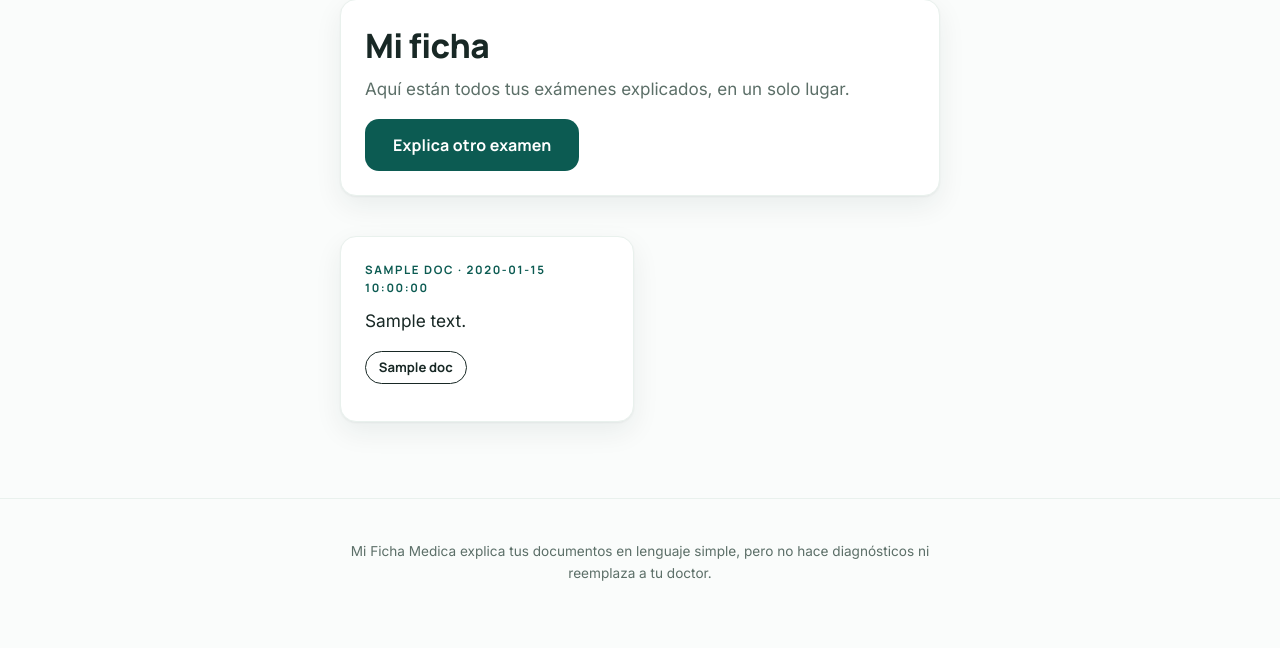
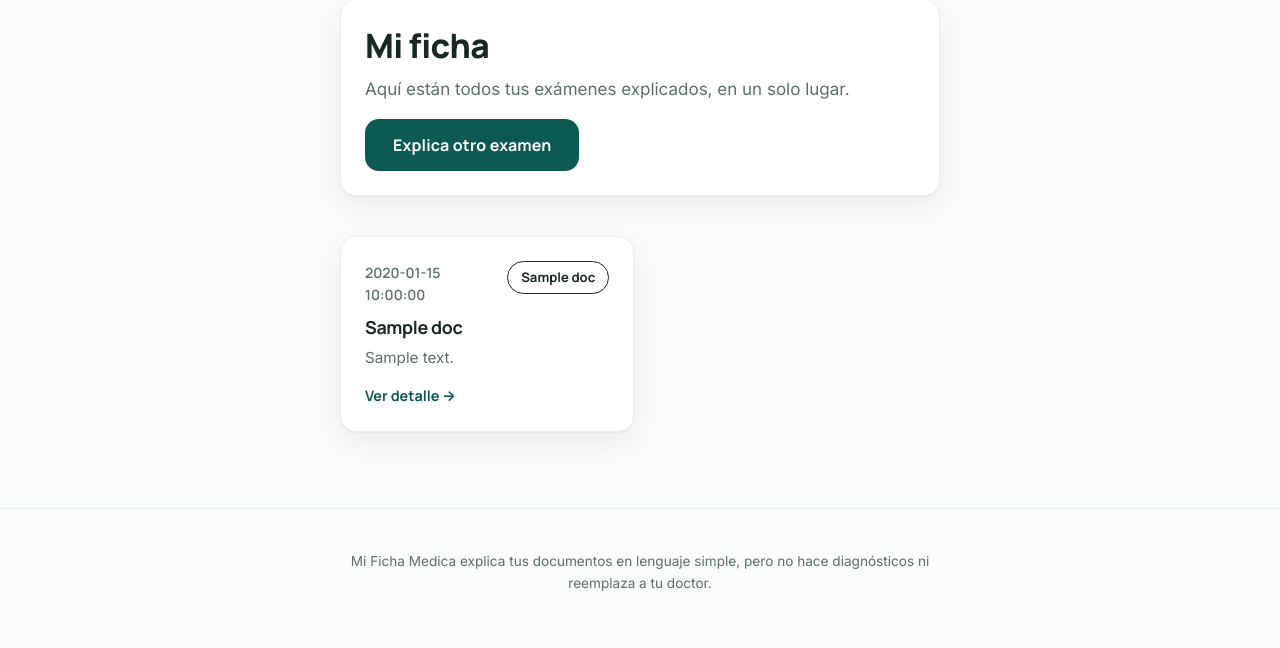
Before and after one commit to danlegion/mificha, a FastAPI app: template templates/vault.html in a window 1280 px wide. Shown: the part 169-817 px from the top of the page. Before the commit the page ends 750 px from the top, so only its background shows below. Run offline with FastAPI, Linux system fonts and the light colour scheme; the template is opened without the code that fills it: most values are stand-ins (such as "Sample title", 1, 10 or a date in 2020).

Commit message:
Tarjetas de /ficha más legibles
- Estructura con jerarquía clara: fila superior con fecha + chip de
  urgencia, tipo de examen como título, resumen con interlineado
  cómodo (máx. 3 líneas) y enlace 'Ver detalle'.
- La tarjeta es columna flexible: el CTA queda abajo y las tarjetas de
  una fila igualan su altura.

Assets v19. Tests: 96/96.

```diff
--- a/static/app.css
+++ b/static/app.css
@@ -539,11 +539,55 @@ h3 { font-size: 1.08rem; margin: 0 0 0.5rem; }
 .doc-card {
   text-decoration: none;
   color: inherit;
-  display: block;
+  display: flex;
+  flex-direction: column;
   transition: border-color 0.15s ease;
 }
 
 .doc-card:hover { border-color: var(--brand); }
+
+.doc-card-top {
+  display: flex;
+  align-items: center;
+  justify-content: space-between;
+  gap: 0.75rem;
+  margin-bottom: 0.55rem;
+}
+
+.doc-card-top .urgency-chip { margin-top: 0; flex-shrink: 0; }
+
+.doc-date {
+  margin: 0;
+  font-size: 0.88rem;
+  font-weight: 600;
+  color: var(--ink-soft);
+  font-family: var(--font-display);
+}
+
+.doc-type {
+  margin: 0 0 0.4rem;
+  font-size: 1.12rem;
+  line-height: 1.3;
+}
+
+.doc-summary {
+  margin: 0 0 0.9rem;
+  font-size: 0.95rem;
+  line-height: 1.6;
+  color: var(--ink-soft);
+  display: -webkit-box;
+  -webkit-line-clamp: 3;
+  -webkit-box-orient: vertical;
+  overflow: hidden;
+}
+
+.doc-cta {
+  margin: auto 0 0;
+  font-size: 0.9rem;
+  font-weight: 700;
+  color: var(--brand);
+  font-family: var(--font-display);
+}
 
 .doc-list { list-style: none; padding: 0; }
 .doc-item a { text-decoration: none; color: var(--ink); display: block; }
--- a/static/sw.js
+++ b/static/sw.js
@@ -3,8 +3,8 @@
    - / : network-first (el home es personal y cambia con cada acción:
      borrar, subir, guardar). Solo se usa la caché sin conexión.
    - NEVER cache /resultado, /ficha, /s/* (clinical data must always be fresh). */
-var CACHE = "mificha-shell-v18";
-var SHELL = ["/static/app.css?v=18", "/static/app.js?v=18", "/static/manifest.json", "/static/brand-mark.svg"];
+var CACHE = "mificha-shell-v19";
+var SHELL = ["/static/app.css?v=19", "/static/app.js?v=19", "/static/manifest.json", "/static/brand-mark.svg"];
 
 self.addEventListener("install", function (event) {
   event.waitUntil(
--- a/templates/base.html
+++ b/templates/base.html
@@ -5,7 +5,7 @@
   <meta name="viewport" content="width=device-width, initial-scale=1">
   <meta name="description" content="Mi Ficha Medica explica tus exámenes médicos en lenguaje simple.">
   <title>{% block title %}Mi Ficha Medica{% endblock %} · Mi Ficha Medica</title>
-  <link rel="stylesheet" href="/static/app.css?v=18">
+  <link rel="stylesheet" href="/static/app.css?v=19">
   <link rel="preconnect" href="https://fonts.googleapis.com">
   <link rel="preconnect" href="https://fonts.gstatic.com" crossorigin>
   <link href="https://fonts.googleapis.com/css2?family=Inter:wght@400;500;600;700&family=Manrope:wght@400;500;600;700;800&display=swap" rel="stylesheet">
@@ -43,7 +43,7 @@
     </div>
   </footer>
 
-  <script src="/static/app.js?v=18" defer></script>
+  <script src="/static/app.js?v=19" defer></script>
   {% block scripts %}{% endblock %}
 </body>
 </html>
--- a/templates/vault.html
+++ b/templates/vault.html
@@ -13,9 +13,13 @@
 <section class="doc-grid" aria-label="Tus documentos">
   {% for doc in docs %}
   <a class="card doc-card" href="/ficha/{{ doc.id }}">
-    <p class="eyebrow">{{ doc.type_label }} · {{ doc.date_label }}</p>
-    <p class="lead">{{ doc.summary_short }}</p>
-    <p class="urgency-chip urgency-{{ doc.urgency_key }}">{{ doc.urgency_label }}</p>
+    <div class="doc-card-top">
+      <p class="doc-date">{{ doc.date_label }}</p>
+      <p class="urgency-chip urgency-{{ doc.urgency_key }}">{{ doc.urgency_label }}</p>
+    </div>
+    <h3 class="doc-type">{{ doc.type_label }}</h3>
+    <p class="doc-summary">{{ doc.summary_short }}</p>
+    <p class="doc-cta">Ver detalle <span aria-hidden="true">→</span></p>
   </a>
   {% endfor %}
 </section>
```
Also changed, not shown: tests/test_ficha_tarjetas.py (+9 -0 lines).
